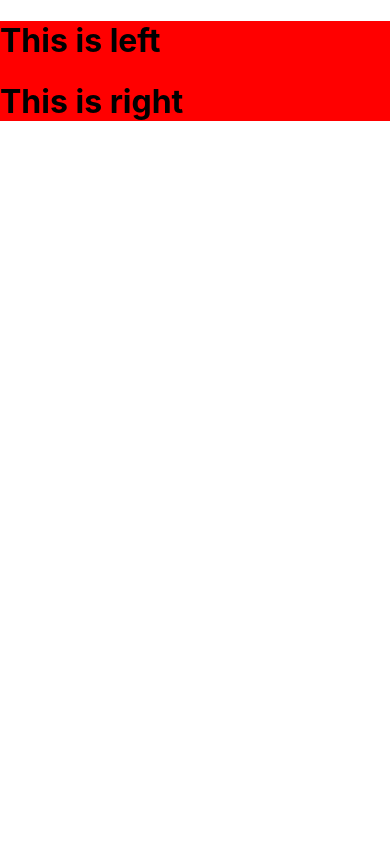
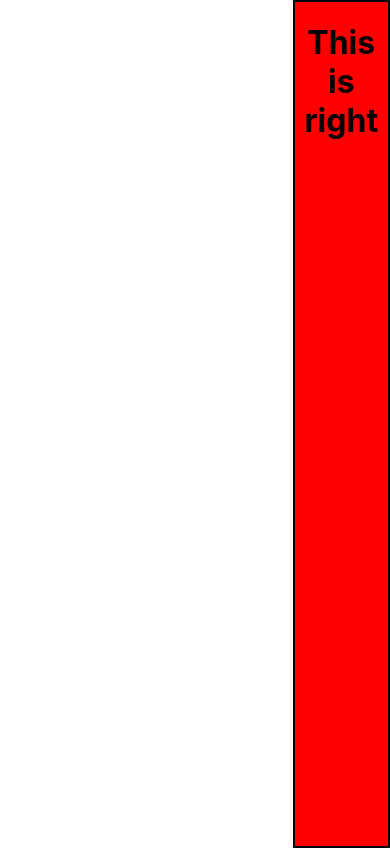
Before and after one commit to afikri/madanilib, a React (Create React App) app in the folder ui/: page / in a window 390 px wide. Built offline with nearby package versions, Linux system fonts and the light colour scheme.

Commit message:
Fixed login layout

```diff
--- a/ui/src/pages/authentication/Login.css
+++ b/ui/src/pages/authentication/Login.css
@@ -1,9 +1,52 @@
 body {
     margin: 0;
     padding: 0;
+    box-sizing: border-box;
 }
 
+@media only screen and (max-width: 480px) {
+    .grid-container {
+        display: flex;
+        grid-template-columns: 1fr;
+        grid-template-areas: 'right';
+        height: 100vh;
+    }
+
+    .right {
+        display: flex;
+        flex-direction: column;
+        grid-area: right;
+        background-color: red;
+        height: 100%;
+    }
+
+    .left {
+        display: none!important;
+    }
+
+    .grid-item {
+        text-align: center;
+    }
+}
+
+
 .grid-container {
+    display: grid;
+    grid-template-columns: repeat(4, 1fr);
+    grid-template-areas: 'left left left right';
+    height: 100vh;
+}
+
+.left {
+    grid-column: 1/span 3;
+    background-color: yellow;
+}
+
+.right {
+    grid-column: 4;
     background-color: red;
-    box-sizing: border-box;
 }
+
+.grid-item {
+    text-align: center;
+}
--- a/ui/src/pages/authentication/Login.js
+++ b/ui/src/pages/authentication/Login.js
@@ -46,13 +46,8 @@ const Login = () => {
 
   return (
     <div className='grid-container'>
-      <div className='left'>
-        <h1>This is left</h1>
-      </div>
-
-      <div className='right'>
-        <h1>This is right</h1>
-      </div>
+      <div className='grid-item left' style={{ border: "2px solid black" }}><h1>This is left</h1></div>
+      <div className='grid-item right' style={{ border: "2px solid black" }}><h1>This is right</h1></div>
     </div>
   )
 }
--- /dev/null
+++ b/ui/tetest_suretest.html
@@ -0,0 +1,139 @@
+<!DOCTYPE html>
+<html>
+
+<head>
+    <style>
+        /* --------------------
+Styles: Global
+-------------------- */
+        * {
+            box-sizing: border-box;
+        }
+
+        body {
+            font-family: sans-serif;
+            font-size: 20px;
+            line-height: 1.62;
+        }
+
+        /* --------------------
+Grid - Social Icons
+-------------------- */
+        /* define grid for social icons */
+        div.social {
+            display: grid;
+            grid-template-columns: repeat(4, 48px);
+            grid-auto-rows: 64px;
+            align-items: center;
+            justify-content: center;
+            justify-items: center;
+        }
+
+        /* --------------------
+Grid - Social Icons
+-------------------- */
+        /* define grid for social icons */
+        div.social {
+            display: grid;
+            grid-template-columns: repeat(4, 48px);
+            grid-auto-rows: 64px;
+            align-items: center;
+            justify-content: center;
+            justify-items: center;
+        }
+
+        /* align each icon within it's div */
+        div.social div {
+            background: #ffffff;
+        }
+
+        #site-top-bar {
+            margin: 40px;
+            background: #e1e1e1;
+        }
+
+        h1 {
+            font-size: 2em;
+        }
+
+        h2 {
+            font-size: 1.6em;
+        }
+
+        h3 {
+            font-size: 1.3em;
+        }
+
+        ul.nav {
+            margin: 0;
+            padding: 0;
+            list-style: none;
+        }
+
+        ul.nav li {
+            display: inline;
+        }
+
+        /* --------------------
+grid-template-area ORIGINAL
+-------------------- */
+        /* define grid areas */
+        #site-top-bar .nav {
+            grid-area: top-nav;
+        }
+
+        #site-top-bar .social {
+            grid-area: top-social;
+        }
+
+        #site-top-bar .search {
+            grid-area: top-search;
+        }
+
+
+        #site-top-bar {
+            display: grid;
+            grid-template-areas: 'top-social top-search top-nav';
+        }
+
+        /*grid for tablet-portrait*/
+        @media all and (max-width: 992px) {
+            #site-top-bar .search {
+                display: none;
+            }
+        }
+
+        /*grid for phone*/
+        @media all and (max-width: 767px) {
+            #site-top-bar .social {
+                display: none;
+            }
+
+            #site-top-bar .search {
+                display: none;
+            }
+        }
+    </style>
+</head>
+
+<body>
+    <div id="site-top-bar">
+        <ul class="nav nav-hor">
+            <li><a href="#">About</a></li>
+            <li><a href="#">Contact</a></li>
+            <li><a href="#">Account</a></li>
+        </ul>
+        <div class="social">
+            <div>T</div>
+            <div>F</div>
+            <div>P</div>
+            <div>I</div>
+        </div>
+        <div class="search">
+            <input type="text" placeholder="Search">
+            <button type="submit">Search</button>
+        </div>
+    </div>
+</body>
+
+</html>
```
